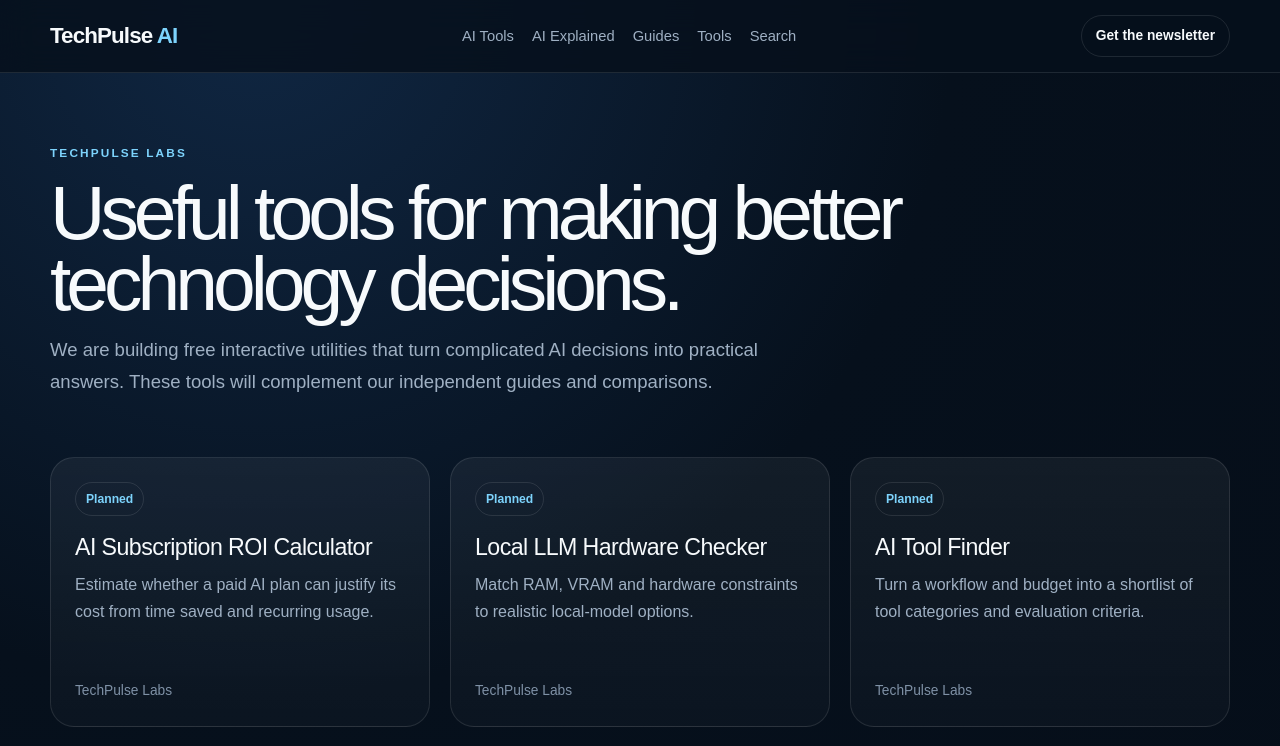
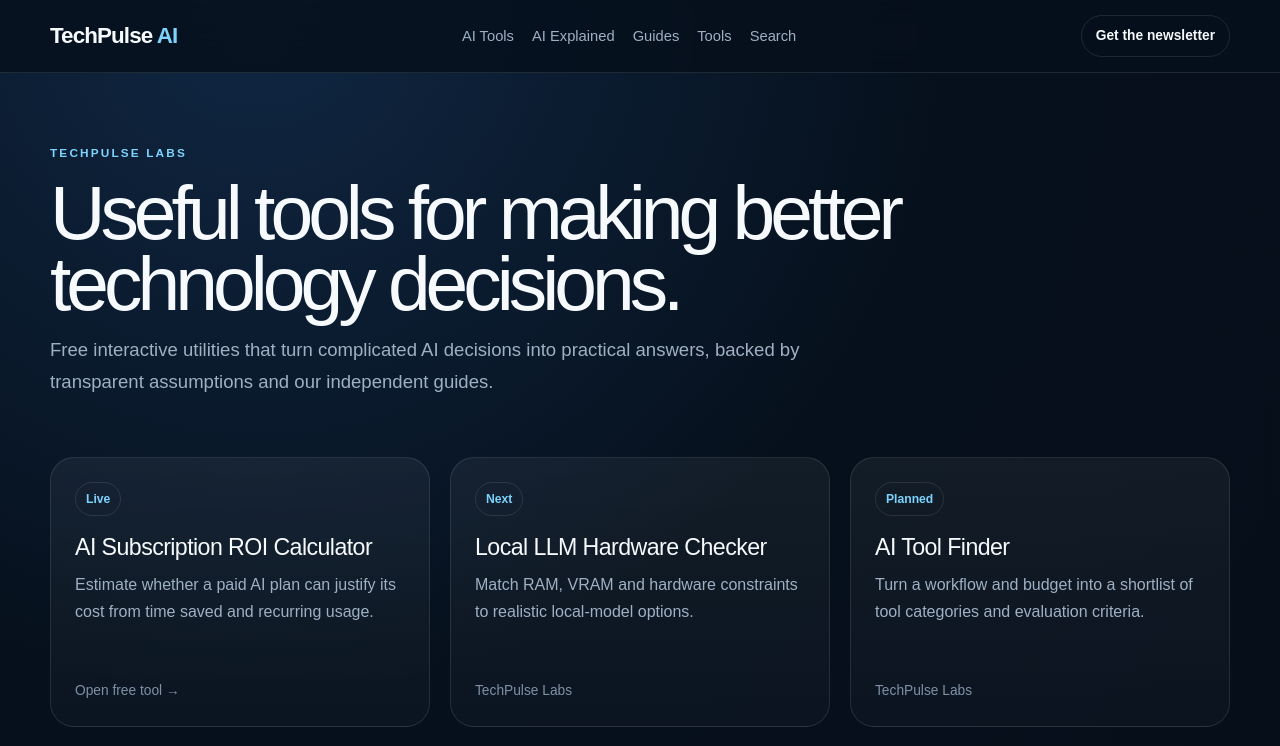
Before and after one commit to winnzzy/techpulse-ai, a Next.js app: page /tools in a window 1280 px wide. Shown: the top 746 px of the page. Built offline with nearby package versions, Linux system fonts and the light colour scheme; no server answers.

Commit message:
Launch first TechPulse Labs calculator

```diff
--- a/app/tools/page.tsx
+++ b/app/tools/page.tsx
@@ -1,4 +1,5 @@
 import type { Metadata } from "next";
+import Link from "next/link";
 
 export const metadata: Metadata = {
   title: "Free AI & Technology Tools",
@@ -6,12 +7,12 @@ export const metadata: Metadata = {
 };
 
 const tools = [
-  ["AI Subscription ROI Calculator", "Estimate whether a paid AI plan can justify its cost from time saved and recurring usage.", "Planned"],
-  ["Local LLM Hardware Checker", "Match RAM, VRAM and hardware constraints to realistic local-model options.", "Planned"],
-  ["AI Tool Finder", "Turn a workflow and budget into a shortlist of tool categories and evaluation criteria.", "Planned"],
-  ["Token & API Cost Calculator", "Estimate model usage costs for common application and automation workloads.", "Planned"],
-  ["AI Stack Builder", "Map a business workflow to models, retrieval, automation and human-approval components.", "Planned"],
-  ["Model Comparison Explorer", "Compare models using task fit, deployment, context and other practical dimensions rather than one leaderboard score.", "Planned"],
+  ["AI Subscription ROI Calculator", "Estimate whether a paid AI plan can justify its cost from time saved and recurring usage.", "Live", "/tools/ai-subscription-roi"],
+  ["Local LLM Hardware Checker", "Match RAM, VRAM and hardware constraints to realistic local-model options.", "Next", ""],
+  ["AI Tool Finder", "Turn a workflow and budget into a shortlist of tool categories and evaluation criteria.", "Planned", ""],
+  ["Token & API Cost Calculator", "Estimate model usage costs for common application and automation workloads.", "Planned", ""],
+  ["AI Stack Builder", "Map a business workflow to models, retrieval, automation and human-approval components.", "Planned", ""],
+  ["Model Comparison Explorer", "Compare models using task fit, deployment, context and other practical dimensions rather than one leaderboard score.", "Planned", ""],
 ];
 
 export default function ToolsPage() {
@@ -20,12 +21,17 @@ export default function ToolsPage() {
       <section className="hub-hero">
         <div className="eyebrow">TechPulse Labs</div>
         <h1>Useful tools for making better technology decisions.</h1>
-        <p className="lead">We are building free interactive utilities that turn complicated AI decisions into practical answers. These tools will complement our independent guides and comparisons.</p>
+        <p className="lead">Free interactive utilities that turn complicated AI decisions into practical answers, backed by transparent assumptions and our independent guides.</p>
       </section>
       <section className="section">
         <div className="grid">
-          {tools.map(([title, copy, status]) => (
-            <article className="card" key={title}><span className="badge">{status}</span><h3>{title}</h3><p>{copy}</p><div className="meta">TechPulse Labs</div></article>
+          {tools.map(([title, copy, status, href]) => (
+            <article className="card" key={title}>
+              <span className="badge">{status}</span>
+              <h3>{href ? <Link href={href}>{title}</Link> : title}</h3>
+              <p>{copy}</p>
+              <div className="meta">{href ? <Link href={href}>Open free tool →</Link> : "TechPulse Labs"}</div>
+            </article>
           ))}
         </div>
       </section>
```
